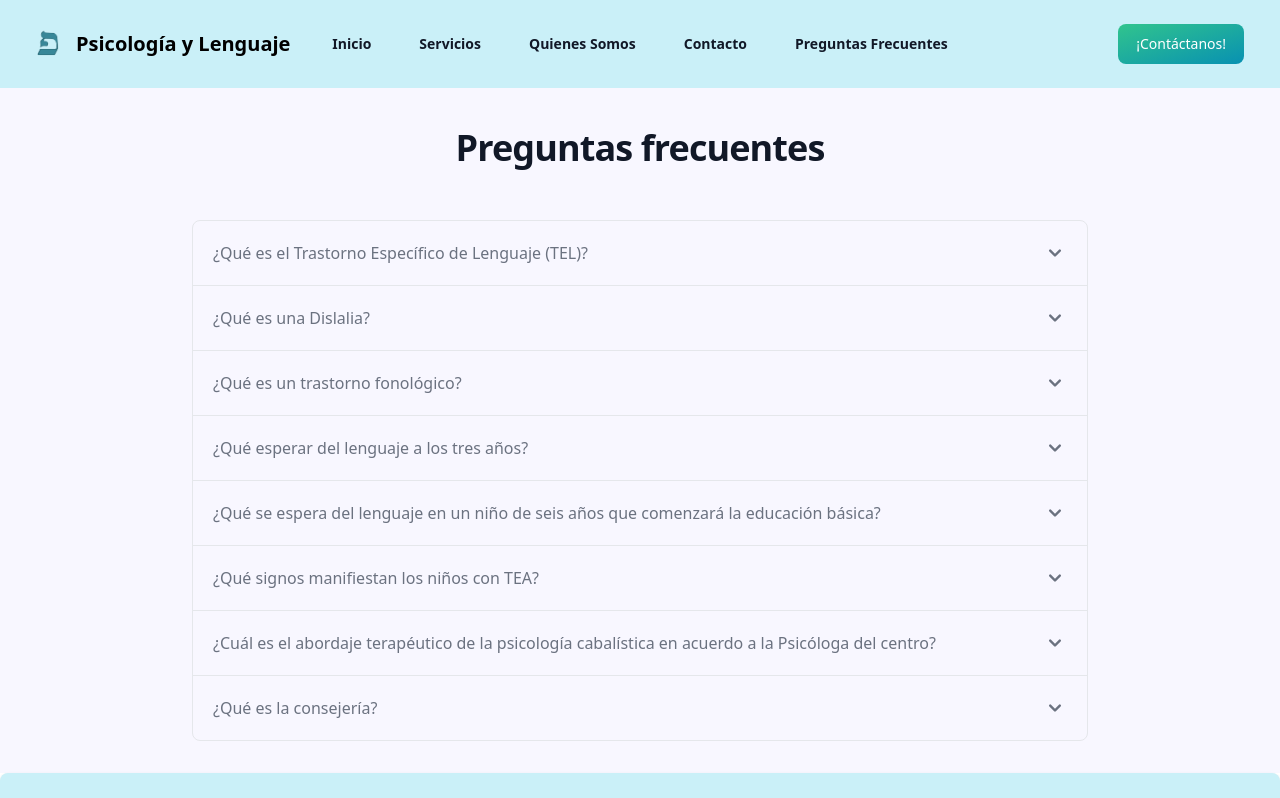
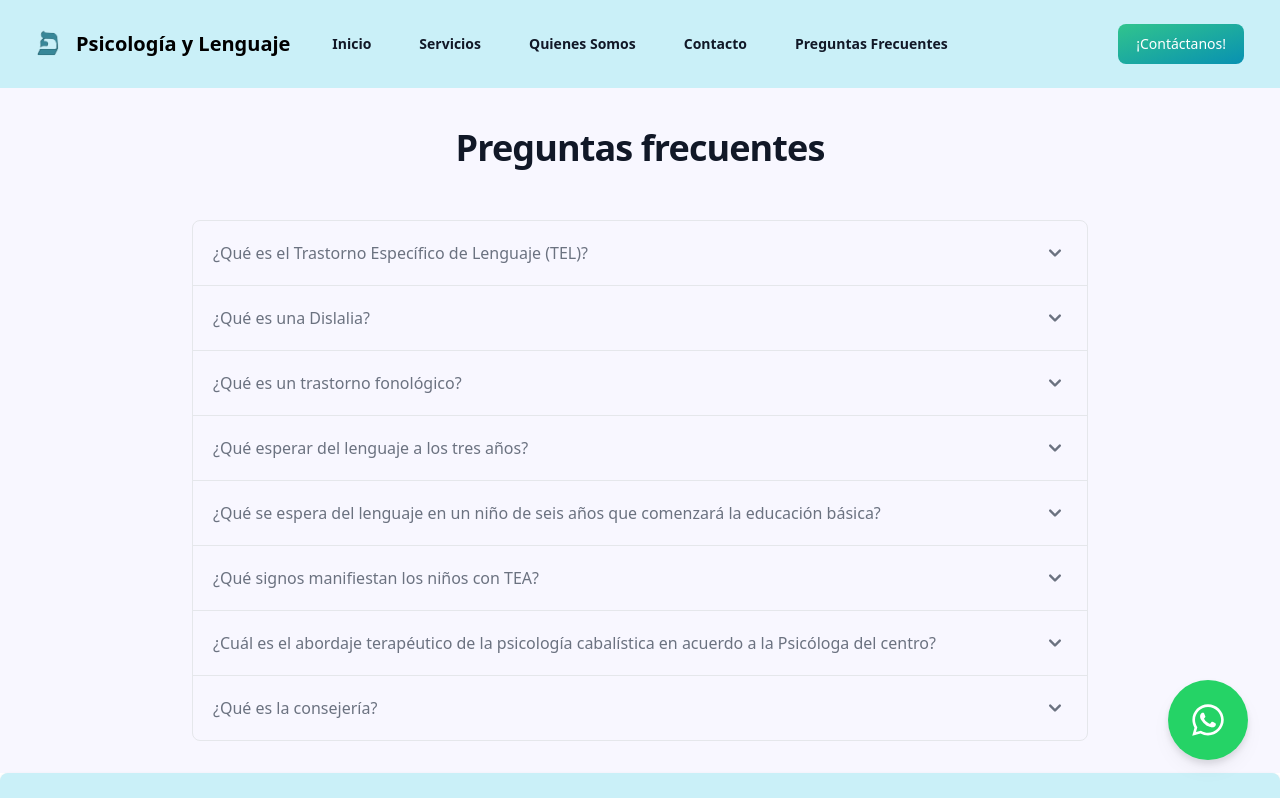
Before and after one commit to jocabello/psicologiaylenguaje, a React (Vite) app: page /psicologiaylenguaje/preguntasyrespuestas in a window 1280 px wide. Shown: the top 798 px of the page. Built offline with nearby package versions, Linux system fonts and the light colour scheme.

Commit message:
feat: whatsapp contact button

```diff
--- a/src/components/pages/site-home/HomePage.jsx
+++ b/src/components/pages/site-home/HomePage.jsx
@@ -9,7 +9,7 @@ export default function HomePage() {
   return (
     <div className='xl:px-28'>
 
-      <div className='h-96 px-10 mt-3 md:mt-8 xl:mt-8 xl:mb-5'>
+      <div className='mx-auto max-w-7xl h-96 px-10 mt-3 md:mt-8 xl:mt-8 xl:mb-5'>
         <Carousel slideInterval={7000} className=''>
           <img
             alt="..."
--- a/src/components/ui/RootLayout.jsx
+++ b/src/components/ui/RootLayout.jsx
@@ -1,6 +1,7 @@
 import { Outlet, ScrollRestoration } from "react-router-dom"
 import FooterWithSocialMediaIcons from "./Footer"
 import NavBar from "./NavBar"
+import WhatsAppButonComponent from "./WhatsAppButonComponent"
 
 
 export default function RootLayout() {
@@ -10,6 +11,7 @@ export default function RootLayout() {
         <NavBar />
         <main className="bg-[#F8F7FF] flex-grow">
             <Outlet />
+            <WhatsAppButonComponent />
         </main>
         <FooterWithSocialMediaIcons />
         <ScrollRestoration />
--- /dev/null
+++ b/src/components/ui/WhatsAppButonComponent.jsx
@@ -0,0 +1,16 @@
+import React from 'react'
+import { FaWhatsapp } from "react-icons/fa";
+
+export default function WhatsAppButonComponent() {
+  return (
+    <>
+      <a
+        className="fixed z-90 bottom-10 right-8 bg-[#25D366] w-20 h-20 rounded-full drop-shadow-lg flex justify-center items-center text-white text-4xl hover:bg-[#128C7E] hover:drop-shadow-2xl hover:animate-pulse duration-500 hover:cursor-pointer"
+        target="_blank"
+        href={`https://api.whatsapp.com/send?phone=${import.meta.env.VITE_PHONE_NO}`}
+      >
+        <FaWhatsapp />
+      </a>
+    </>
+  )
+}
```
